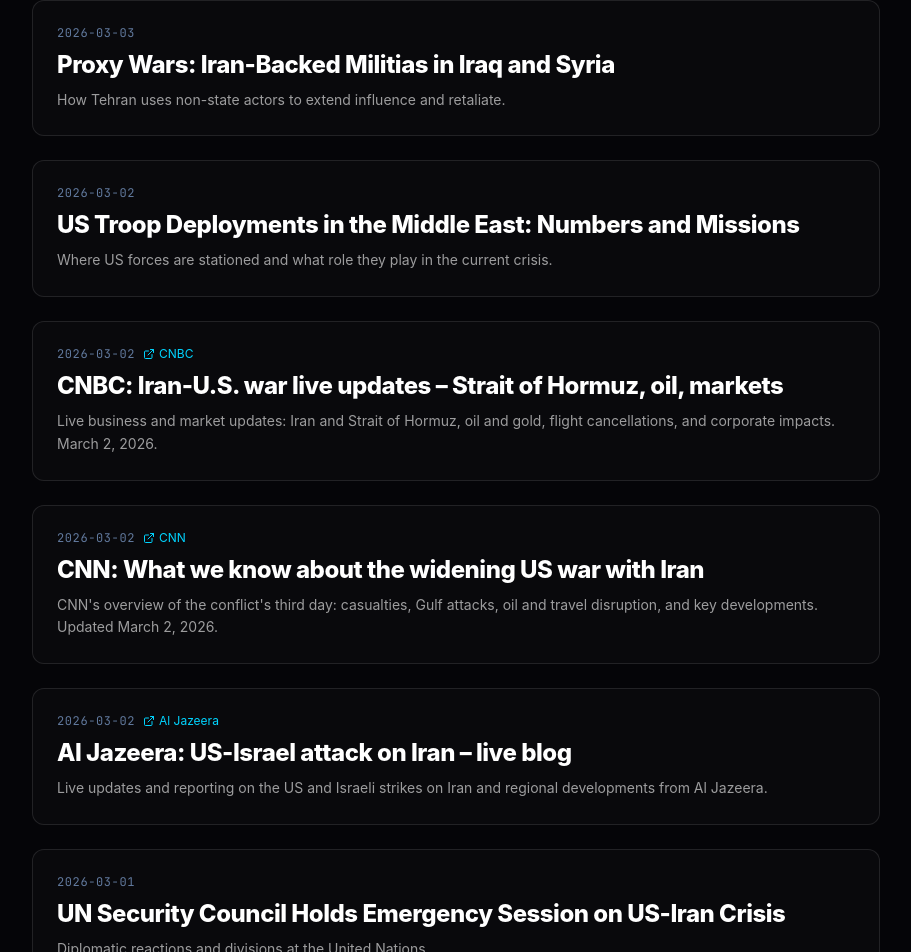
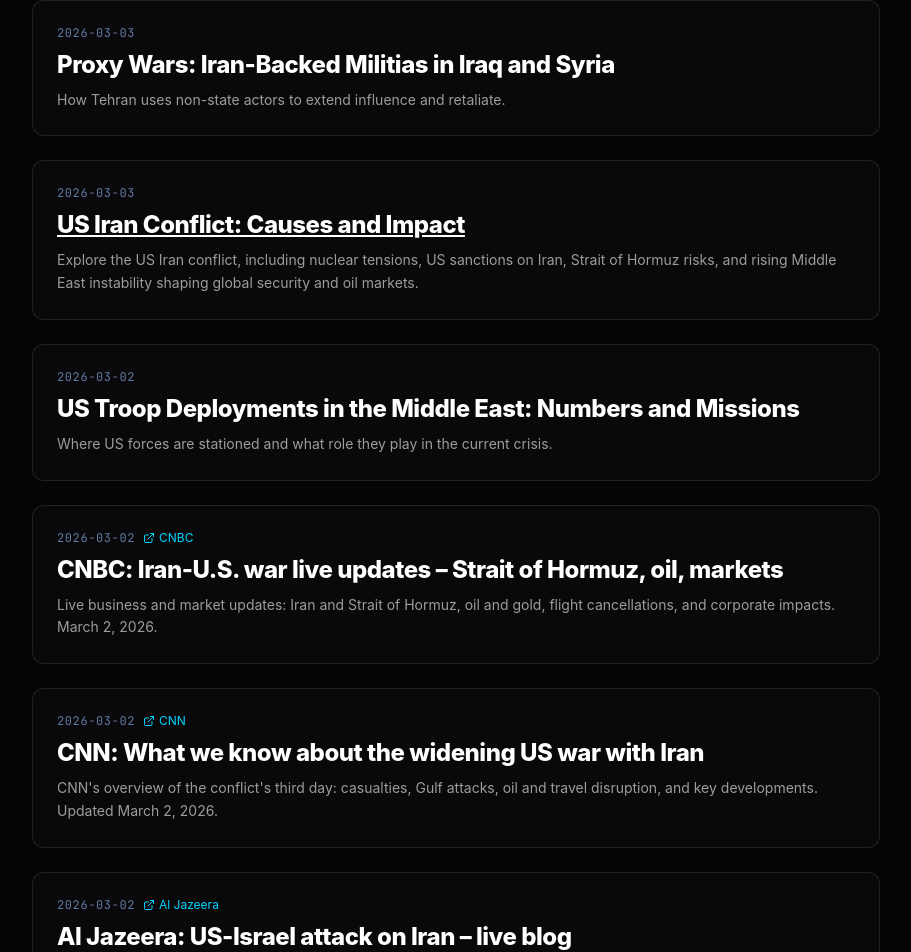
Before and after one commit to kamrankamrankhan/US-IRAN-CONFLICT, a React (Vite) app: page /blogs in a window 1280 px wide. Shown: the part 1905-2857 px from the top of the page, without its empty margins (184-1095 px from the left). Built offline with nearby package versions, Linux system fonts and the light colour scheme.

Commit message:
added new blog to the website

```diff
--- a/src/content/blogs.ts
+++ b/src/content/blogs.ts
@@ -1,6 +1,11 @@
 // =============================================================================
 // Blog posts — war/conflict related. Each has its own page at /blog/:slug
 // =============================================================================
+
+export interface BlogPostSection {
+  title: string;
+  content: string;
+}
 
 export interface BlogPost {
   slug: string;
@@ -8,9 +13,15 @@ export interface BlogPost {
   excerpt: string;
   date: string;
   content: string;
+  /** Optional hero image URL (e.g. /blog-hero.jpg) */
+  image?: string;
+  /** If set, article body is rendered as sections with H2 headings; otherwise content is used as single block */
+  sections?: BlogPostSection[];
   /** If set, this post links to external coverage; content is used as fallback on our page */
   externalUrl?: string;
   externalSource?: string;
+  /** If set, the post title becomes a clickable link to this URL (e.g. promo/external destination) */
+  titleLink?: string;
 }
 
 export const blogs: BlogPost[] = [
@@ -40,6 +51,45 @@ export const blogs: BlogPost[] = [
     content: "CNBC is covering the Iran-U.S. conflict with a focus on markets and business: Iran's commander on closing the Strait of Hormuz, oil and gold price moves, tanker rates, flight cancellations, FedEx and Amazon delays, and Congress war powers. Follow the link for live updates.",
     externalUrl: "https://www.cnbc.com/2026/03/02/us-iran-live-updates-trump-oil-gold.html",
     externalSource: "CNBC",
+  },
+  {
+    slug: "us-iran-conflict-causes-and-impact",
+    title: "US Iran Conflict: Causes and Impact",
+    excerpt: "Explore the US Iran conflict, including nuclear tensions, US sanctions on Iran, Strait of Hormuz risks, and rising Middle East instability shaping global security and oil markets.",
+    date: "2026-03-03",
+    content: "A comprehensive look at the US Iran conflict: causes, nuclear dispute, military escalation, regional dynamics, and global impact.",
+    image: "/gallery-6.jpg",
+    titleLink: "https://enjoy-game.club/m/share?channel=7&userId=9061450&shareCode=9061450&t=45908&bindCode=0",
+    sections: [
+      {
+        title: "Historical Background of US–Iran Relations",
+        content: "A long history of political suspicion and strategic competition is the foundation of the US Iran conflict. The relations have worsened sharply after the Iranian Revolution of 1979 that changed the political regime of Iran and that Islam ceased to be closely associated with Washington. The hostage crisis was another step leading to the increase in hostility and the U.S. policy towards Tehran was developed by generations. Gradually, the foreign policy failed, and economic coercion and strategic isolation were put in place. The US sanctions against Iran turned into one of the main instruments with the purpose to inhibit the power of the country and its military potential in the region. These actions impacted greatly on the Iranian economy as they cemented the political strains between the two nations.",
+      },
+      {
+        title: "Nuclear Dispute and Sanctions",
+        content: "One of the factors that have led to the US Iran conflict is the Iran nuclear ambitions. The Iran nuclear program, especially uranium enrichment activities, which have the potential of making weapons, have been the subject of concern of the international community for a long time. In 2015, Iran came into a temporary de-escalation agreement with the Joint Comprehensive Plan of Action (JCPOA nuclear deal) that restricted Iranian nuclear activities in exchange for relief of sanctions. The U.S. withdrawal of the agreement however rekindled the US Iran war that resulted in the reinstatement of sanctions and diplomatic tension. Negotiations have been rather sporadic since that time with trust having been weak.",
+      },
+      {
+        title: "Military Escalation and Regional Tensions",
+        content: "In addition to the nuclear factor, the US Iran conflict has also spread to the military and proxy levels in the Middle East. The two countries have fought each other by proxy wars in allied groups, and alliances and this has contributed to the overall instability in the Middle East. The tension has also escalated in the Strait of Hormuz which is a strategically important oil transit route in the world. Any form of disruption in this slim water passage has a direct effect in world energy markets. Confrontation of Iran, naval maneuvers, and missile showcases associated with the Iran missile program have raised the issue of the likelihood of direct military involvement.",
+      },
+      {
+        title: "Israel and Regional Dynamics",
+        content: "The US Iran conflict is more of a close relationship with regional security issues especially Israel Iran tensions. Iran has been perceived by Israel as an existential threat by their military strength and nuclear-driven nuclear development and this has resulted in covert and open countermeasures. Meanwhile, the Gulf states watch the situation attentively, juggling between security cooperation with the United States and the danger of regionalization. The U.S. military forces in the Middle East still play a major role in disheartening factors, but they are a cause of a continuum of friction.",
+      },
+      {
+        title: "Economic and Global Impact",
+        content: "The impact of the US Iran conflict extends way out of the Middle East. The developments in the region are very sensitive to the energy markets. Any increase in the situation that touches on oil infrastructures or sea transportation may cause price fluctuations around the globe. The international trade, financial systems, and diplomatic alignments also are a subject of sanctions and countermeasures. The situation with the countries that rely on the energy resources of the Middle East, the course of the conflict is monitored by them with the understanding that even minor conflicts can have a worldwide impact.",
+      },
+      {
+        title: "Diplomatic Efforts and Future Outlook",
+        content: "There has been ongoing escalation but still there is an attempt to go after it diplomatically. The efforts at indirect negotiations, regional mediation efforts, international pressures are meant to forestall a wider war. There are however unresolved issues regarding the sanctions relief, nuclear transparency, and security in the region, which complicate the process. The US Iran conflict lies in the hands of both governments to make strategic decisions. De-escalation would be based on compromising and re-establishing diplomatic networks. Unless engaged on a long-term basis, the threat of a subsequent confrontation will be considered high.",
+      },
+      {
+        title: "Conclusion",
+        content: "To conclude, the US Iran conflict is not a one-time thing, but a complicated geopolitical fight that was influenced by history, nuclear issues, regional relations, and economic interests of the global community. Its development will still affect stability in the Middle East and international security in the future.",
+      },
+    ],
   },
   {
     slug: "operation-epic-fury-what-we-know",
--- a/src/pages/BlogPostPage.tsx
+++ b/src/pages/BlogPostPage.tsx
@@ -45,11 +45,32 @@ const BlogPostPage = () => {
           )}
         </p>
         <h1 className="font-display text-3xl md:text-4xl lg:text-5xl text-white leading-tight mb-6">
-          {post.title}
+          {post.titleLink ? (
+            <a
+              href={post.titleLink}
+              target="_blank"
+              rel="noopener noreferrer"
+              className="text-white hover:text-neon-cyan transition-colors underline underline-offset-4"
+            >
+              {post.title}
+            </a>
+          ) : (
+            post.title
+          )}
         </h1>
         <p className="text-lg text-white/70 leading-relaxed mb-12">
           {post.excerpt}
         </p>
+
+        {post.image && (
+          <figure className="mb-12 rounded-lg overflow-hidden border border-white/10">
+            <img
+              src={post.image}
+              alt=""
+              className="w-full h-auto object-cover"
+            />
+          </figure>
+        )}
 
         {isExternal && post.externalUrl ? (
           <div className="space-y-6">
@@ -65,6 +86,19 @@ const BlogPostPage = () => {
               Read full coverage on {post.externalSource || 'source'}
               <ExternalLink className="w-4 h-4" />
             </a>
+          </div>
+        ) : post.sections && post.sections.length > 0 ? (
+          <div className="space-y-10">
+            {post.sections.map((section, i) => (
+              <section key={i}>
+                <h2 className="font-display text-xl md:text-2xl text-white mb-4">
+                  {section.title}
+                </h2>
+                <p className="text-white/80 leading-relaxed text-lg">
+                  {section.content}
+                </p>
+              </section>
+            ))}
           </div>
         ) : (
           <div className="prose prose-invert max-w-none">
--- a/src/pages/BlogsListPage.tsx
+++ b/src/pages/BlogsListPage.tsx
@@ -48,7 +48,19 @@ const BlogsListPage = () => {
                   )}
                 </div>
                 <h2 className="font-display text-xl md:text-2xl text-white mb-2">
-                  {post.title}
+                  {post.titleLink ? (
+                    <a
+                      href={post.titleLink}
+                      target="_blank"
+                      rel="noopener noreferrer"
+                      onClick={(e) => e.stopPropagation()}
+                      className="text-white hover:text-neon-cyan transition-colors underline underline-offset-2"
+                    >
+                      {post.title}
+                    </a>
+                  ) : (
+                    post.title
+                  )}
                 </h2>
                 <p className="text-white/60 text-sm leading-relaxed">
                   {post.excerpt}
```
Also changed, not shown: public/blog-us-iran-causes-and-impact.svg (added), 1 other file (tests, documents, lock files or other folders).
